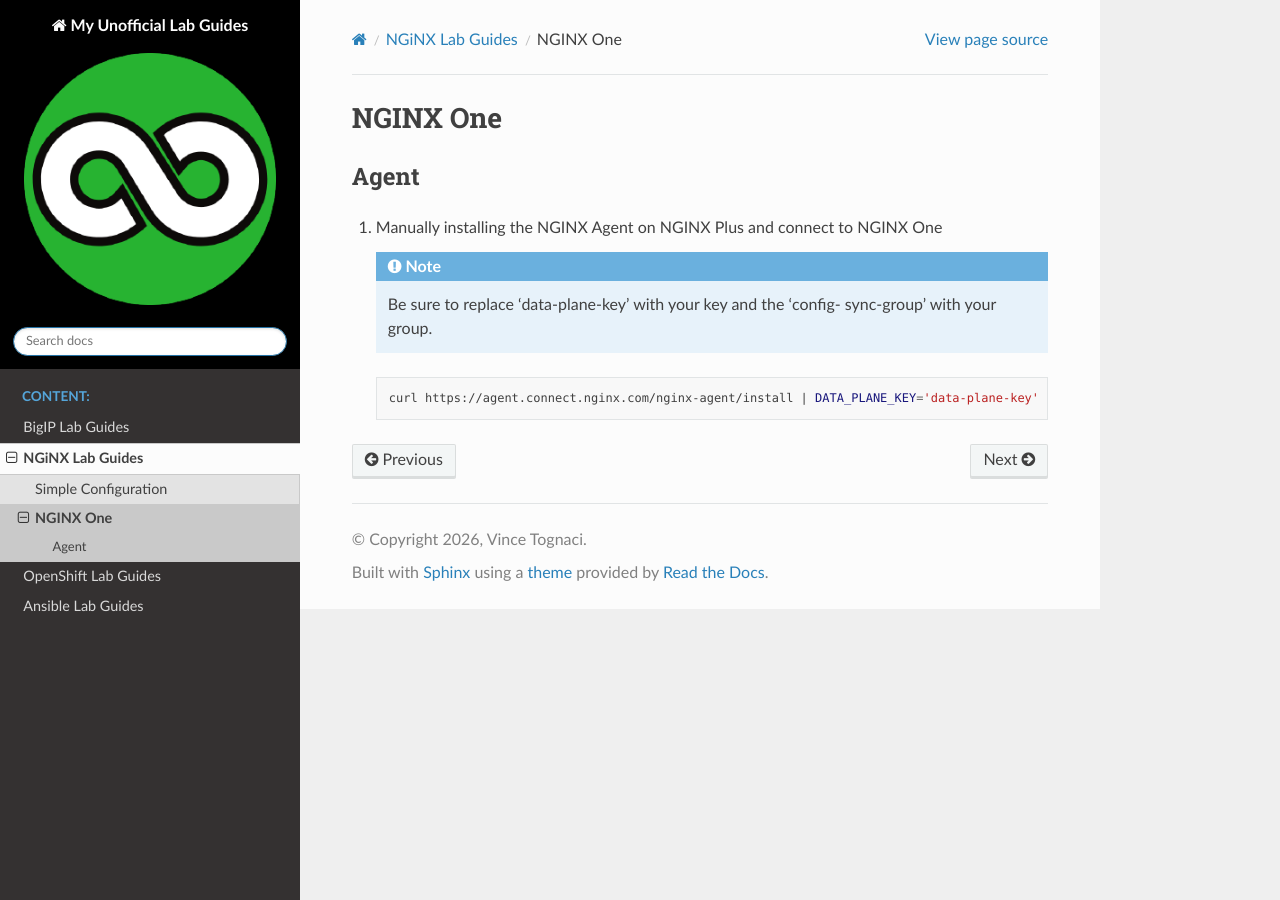
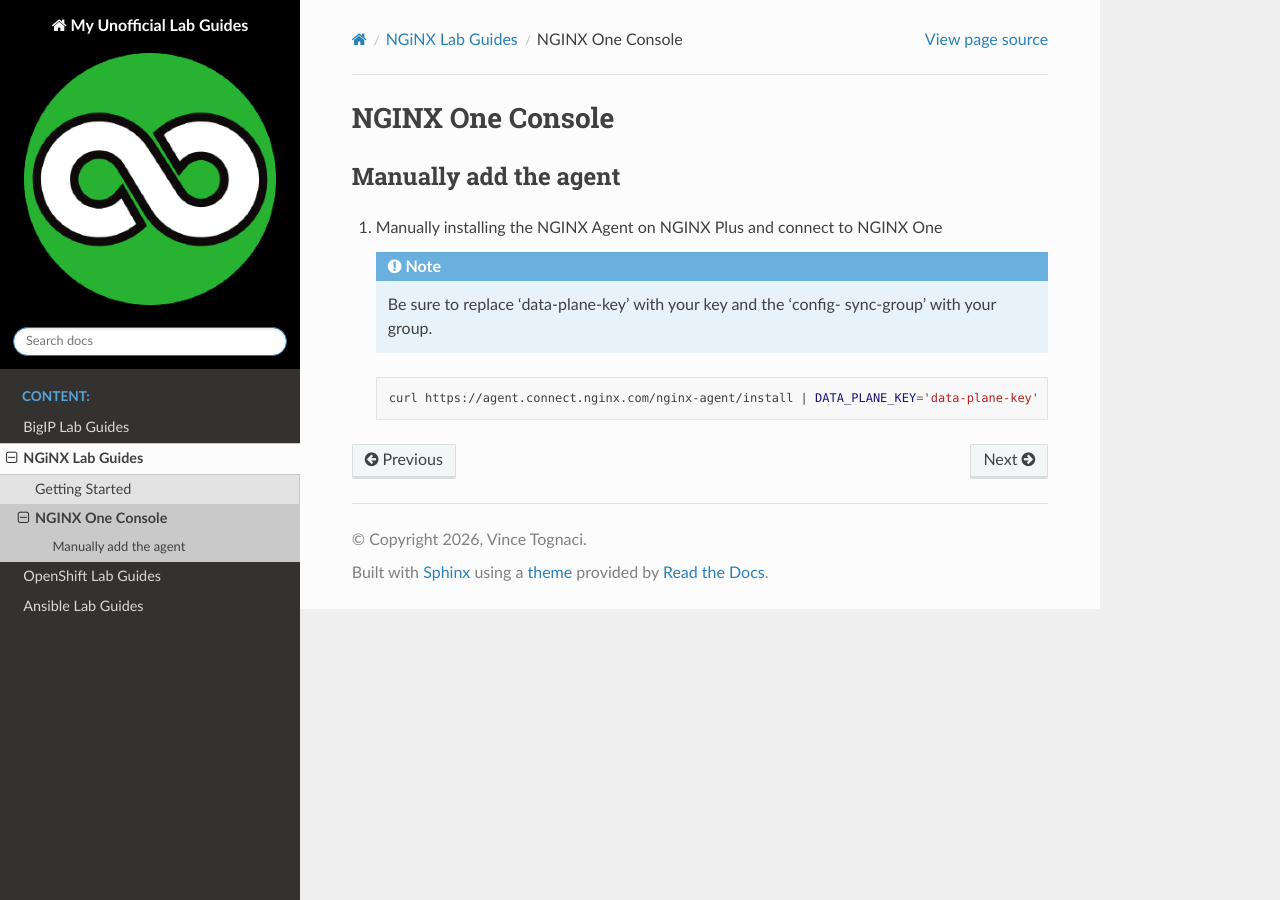
Before and after one commit to vtog/labGuides, a Sphinx documentation site: the page built from source/nginx/nginxone.rst, in a window 1280 px wide. Built offline with Sphinx 7.4.7 and the Read the Docs theme 3.1.0, drawn with Linux system fonts in a browser that asks for light colours; pages that are not in the unit, such as notebooks, are missing from menus.

Commit message:
nginx dir struc cleanup

```diff
--- a/source/nginx/conf.rst
+++ b/source/nginx/getting-started.rst
@@ -1,8 +1,8 @@
-Simple Configuration
-====================
+Getting Started
+===============
 
-Getting started
----------------
+Basic configuration
+-------------------
 
 #. Useful NGINX Commands
 
--- a/source/nginx/nginx.rst
+++ b/source/nginx/nginx.rst
@@ -5,5 +5,5 @@
    :maxdepth: 1
    :caption: Content:
 
-   conf
+   getting-started
    nginxone
--- a/source/nginx/nginxone.rst
+++ b/source/nginx/nginxone.rst
@@ -1,8 +1,8 @@
-NGINX One
-=========
+NGINX One Console
+=================
 
-Agent
------
+Manually add the agent
+----------------------
 
 #. Manually installing the NGINX Agent on NGINX Plus and connect to NGINX One
 
```
